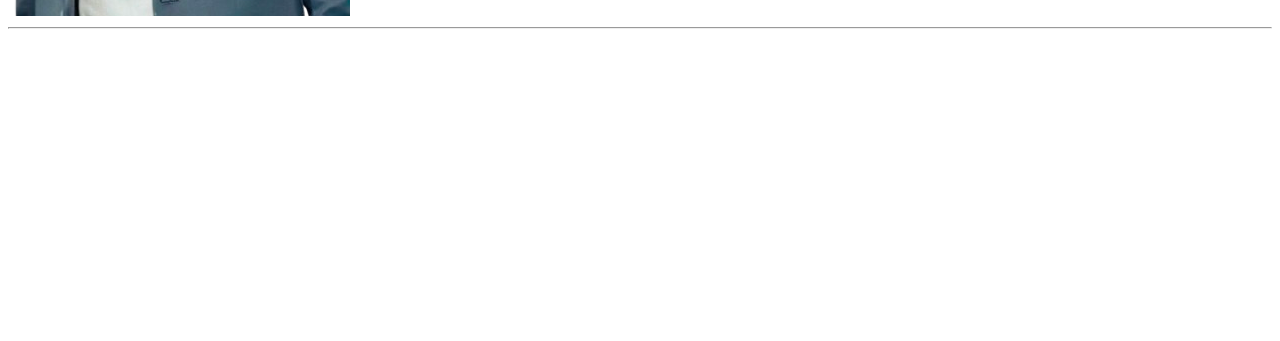
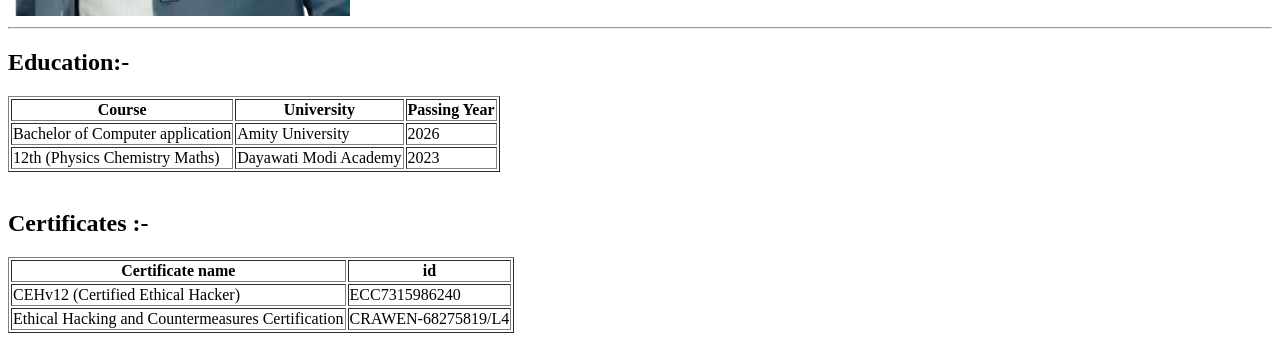
Before and after one commit to thafshan/Resume, a plain HTML site: page index.html in a window 1280 px wide. Shown: the part 460-801 px from the top of the page. Drawn offline with Linux system fonts and the light colour scheme.

Commit message:
Edu information and Certification updates added

```diff
--- a/index.html
+++ b/index.html
@@ -6,7 +6,9 @@
     <title>Afshan's Resume</title>
 </head>
 <body>
-    <table>
+    <!--Header starts here-->
+    <header>
+        <table>
     <tr>
         <td> <img src="Resume image.png" alt="My Image" align="left"></td>
         <td>
@@ -26,6 +28,55 @@
         </td>
     </tr>
     </table>
-    <hr>
+    </header>
+    <!--Header ends here -->
+    <hr> <!--horizontal line below about section-->
+    <main>
+        <!--Educatoin part starts here -->
+        <section id="Education">
+            <h2>Education:- </h2>
+            <table border="">
+                <tr>
+                    <th>Course</th>
+                    <th>University</th>
+                    <th>Passing Year</th>
+                </tr>
+                <tr>
+                    <td>Bachelor of Computer application</td>
+                    <td>Amity University</td>
+                    <td>2026</td>
+                </tr>
+                <tr>
+                    <td>12th (Physics Chemistry Maths)</td>
+                    <td>Dayawati Modi Academy</td>
+                    <td>2023</td>
+                </tr>
+            </table>
+
+        </section>
+        <br>
+        <!--Educatoin part ends here -->
+        <!--Certificates Part starts here-->
+        <section id="Certificates">
+
+            <h2>Certificates :-</h2>
+            <table border="">
+                <tr>
+                    <th>Certificate name </th>
+                    <th>id</th>
+                </tr>
+                <tr>
+                    <td>CEHv12 (Certified Ethical Hacker)</td>
+                    <td>ECC7315986240</td>
+                </tr>
+                <tr>
+                    <td>Ethical Hacking and Countermeasures Certification</td>
+                    <td>CRAWEN-68275819/L4</td>
+                </tr>
+            </table>
+
+        </section>
+        <!--Certificates Part ends here-->
+    </main>
 </body>
 </html>
```
